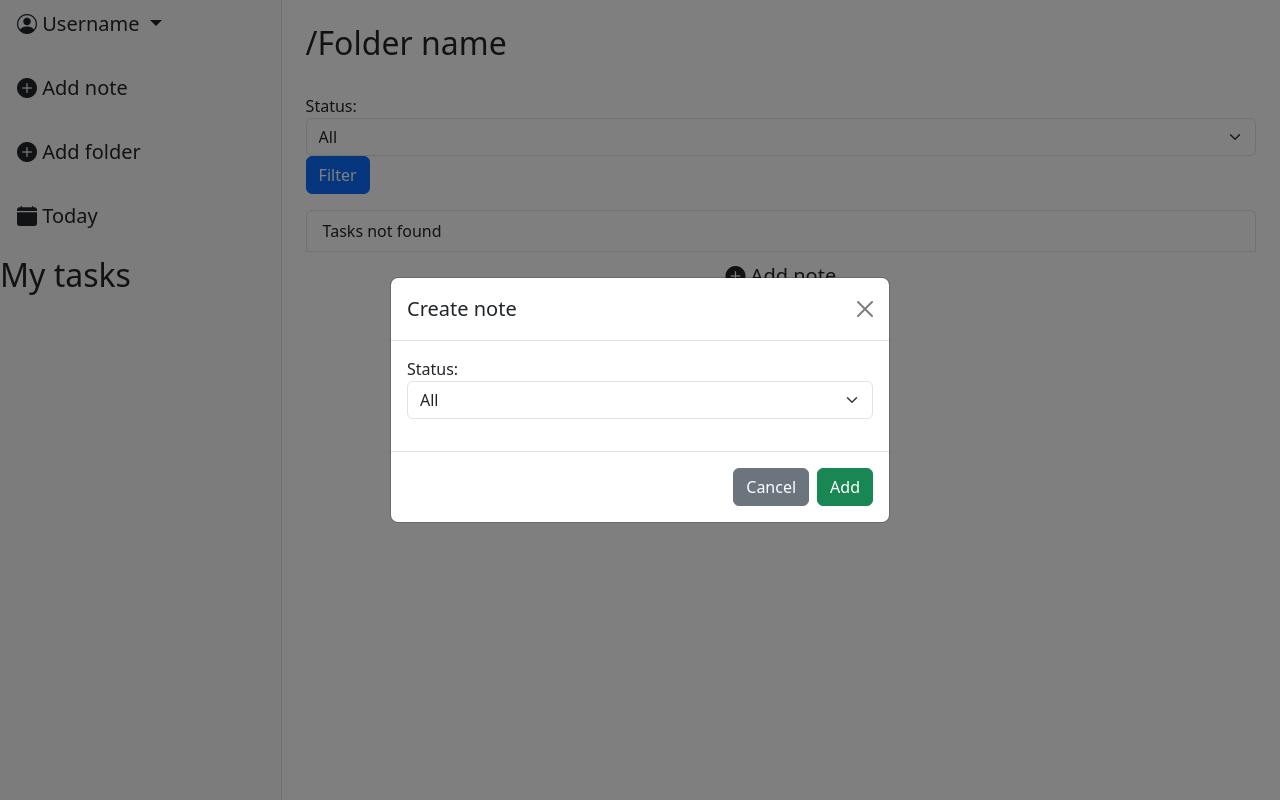
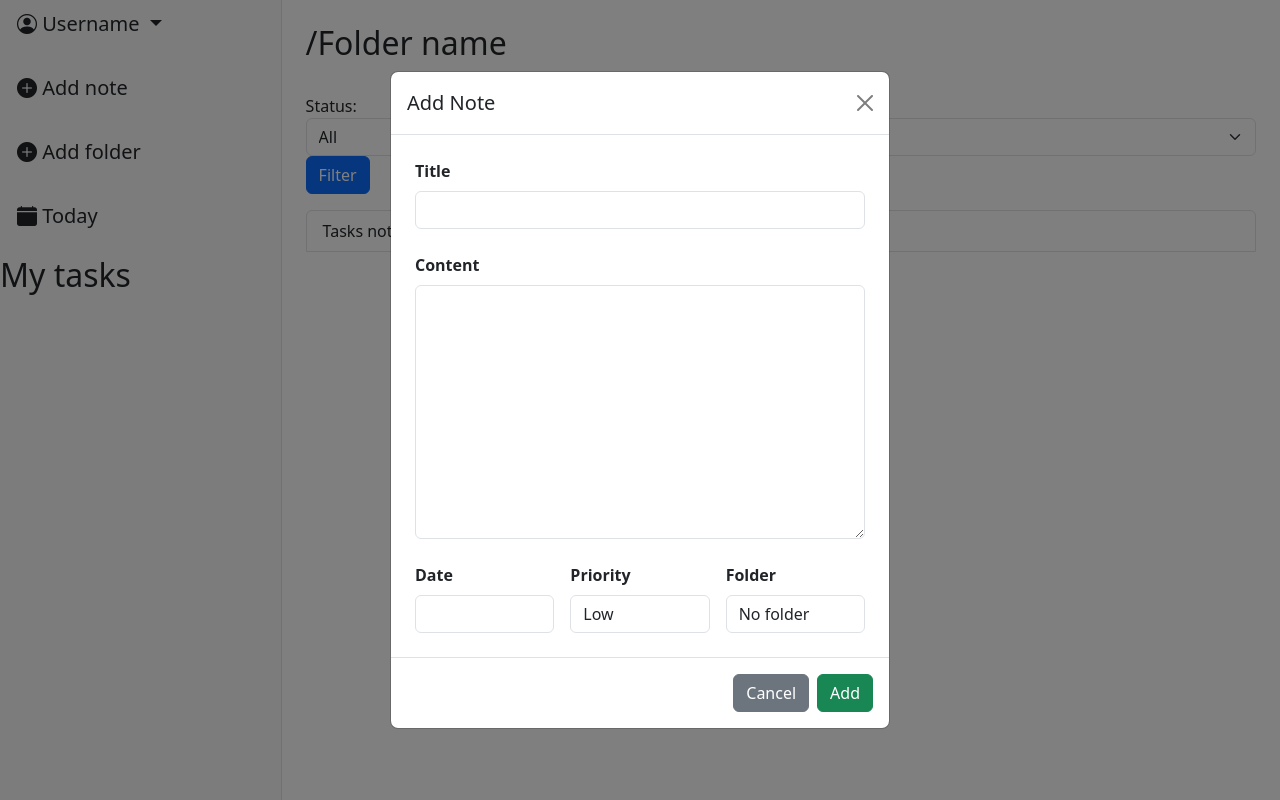
Before and after one commit to ShutenkoStanislav/Task-traking, a Django app: page / in a window 1280 px wide, after a click on "Add note". Run offline with Django 5.2, Linux system fonts and the light colour scheme; data that the repository does not hold is empty.

Commit message:
Add pre-final version of note modal add 2 inputs and 3 selection button to set note

```diff
--- a/task_app/forms.py
+++ b/task_app/forms.py
@@ -4,7 +4,7 @@ from task_app.models import Task, Folder
 class TaskForm(forms.ModelForm):
     class Meta:
         model = Task
-        fields = ["title", "description", "status", "priority", "due_date"]
+        fields = ["title", "description", "status", "priority", "due_date", "folder"]
     def __init__(self, *args, **kwargs):
         super(TaskForm, self).__init__(*args, **kwargs)
         for field in self.fields:
--- a/task_app/views.py
+++ b/task_app/views.py
@@ -22,8 +22,8 @@ class TaskListView(ListView):
     def get_context_data(self, **kwargs):
         context = super().get_context_data(**kwargs)
         context["form"] = TaskFilterForm(self.request.GET)
-        context["task_form"] = TaskForm
-        context["folder_form"] = FolderForm
+        context["task_form"] = TaskForm()
+        context["folder_form"] = FolderForm()
         return context
 
 class TaskDetailView(DetailView):
@@ -33,6 +33,7 @@ class TaskDetailView(DetailView):
 
 class TaskCreateView(LoginRequiredMixin, CreateView):
     model = models.Task
+    context_object_name = "taskes"
     success_url = reverse_lazy('tasks:task_list')
     template_name = "tasks/task_form.html"
     form_class = TaskForm
@@ -43,6 +44,7 @@ class TaskCreateView(LoginRequiredMixin, CreateView):
 
 class FolderCreateView(LoginRequiredMixin, CreateView):
     model = models.Folder
+    context_object_name = "folders"
     success_url = reverse_lazy('tasks:task_list')
     template_name = "tasks/folder_form.html"
     form_class = FolderForm
--- a/templates/tasks/task_list.html
+++ b/templates/tasks/task_list.html
@@ -35,31 +35,69 @@
         </div>
     </div>
 
-
     <div class="modal fade" id="TaskModal" tabindex="-1" aria-labelledby="TaskModalLabel" aria-hidden="true">
         <div class="modal-dialog modal-dialog-centered">
             <div class="modal-content">
+
+
                 <div class="modal-header">
-                    <h1 class="modal-title fs-5" id="TaskModalLabelLabel">Create note</h1>
+                    <h1 class="modal-title fs-5" id="TaskModalLabel">Add Note</h1>
                     <button type="button" class="btn-close" data-bs-dismiss="modal" aria-label="Close"></button>
                 </div>
 
-                <form method="post" action="{% url 'tasks:task-create'%}">
-                    <div class="modal-body">
+
+                <form method="post" action="{% url 'tasks:task-create' %}">
+                    <div class="modal-body p-4">
                         {% csrf_token %}
-                        {{ form.as_p }}
+
+                        <div class="mb-4">
+                            <label class="form-label fw-bold">Title</label>
+                            {{ task_form.title }}
+                        </div>
+
+                        <div class="mb-4">
+                            <label class="form-label fw-bold">Content</label>
+                            {{ task_form.description }}
+                        </div>
+
+                        <div class="row g-3">
+                            <div class="col-md-4">
+                                <label class="form-label fw-bold">Date</label>
+                                {{ task_form.due_date }}
+                            </div>
+
+                            <div class="col-md-4">
+                                <label class="form-label fw-bold">Priority</label>
+                                {{ task_form.priority }}
+                            </div>
+
+                            <div class="col-md-4">
+                                <label class="form-label fw-bold">Folder</label>
+                                <select name="folder" class="form-control">
+                                    <option value="">No folder</option>
+                                    {% for folder in folders %}
+                                        <option value="{{ folder.id }}">{{ task_form.folder }}</option>
+                                    {% endfor %}
+                                </select>
+                            </div>
+                        </div>
+                    </div>
+
+
+                    <div class="modal-footer">
+                        <button type="button" class="btn btn-secondary" data-bs-dismiss="modal">Cancel</button>
+                        <button type="submit" class="btn btn-success">Add</button>
                     </div>
                 </form>
 
-                <div class="modal-footer">
-                    <button type="button" class="btn btn-secondary" data-bs-dismiss="modal">Cancel</button>
-                    <button type="submit" class="btn btn-success">Add</button>
-                </div>
             </div>
         </div>
     </div>
 
-        <div class="modal fade" id="FolderModal" tabindex="-1" aria-labelledby="FolderModalLabel" aria-hidden="true">
+
+
+
+    <div class="modal fade" id="FolderModal" tabindex="-1" aria-labelledby="FolderModalLabel" aria-hidden="true">
         <div class="modal-dialog modal-dialog-centered">
             <div class="modal-content">
                 <div class="modal-header">
```
